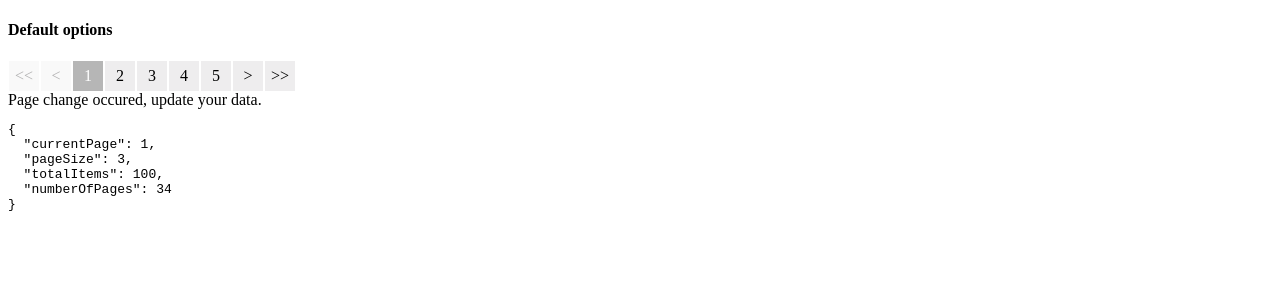
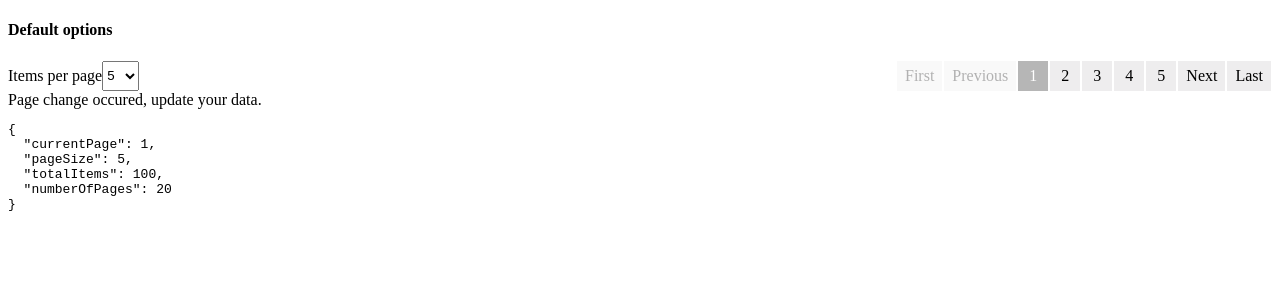
Before and after one commit to slavede/ngx-paginate, an Angular app: page / in a window 1280 px wide. Shown: the top 300 px of the page. Built offline with nearby package versions, Linux system fonts and the light colour scheme.

Commit message:
Update depenendencies fixes #5. Add support for changing page size fixes #3. Add index.ts

```diff
--- /dev/null
+++ b/index.ts
@@ -0,0 +1,2 @@
+export * from './src/app/ngx-paginate.module';
+export * from './src/app/paginate.component';
--- a/src/app/app.component.ts
+++ b/src/app/app.component.ts
@@ -9,7 +9,7 @@ import { PageState } from './paginate.component';
 export class AppComponent {
   page: PageState = {
     currentPage : 1,
-    pageSize : 3,
+    pageSize : 5,
     totalItems: 100
   };
 
--- a/src/app/paginate.component.html
+++ b/src/app/paginate.component.html
@@ -1,16 +1,23 @@
+<div class="page-size-selection">
+  <span>{{internalOptions.titles.pageSize}}</span>
+  <select (change)="setPageSize($event.target.value)">
+    <option *ngFor="let opt of internalOptions.pageSizes">{{opt.display}}</option>
+  </select>
+</div>
+<div class="pages">
   <span
     class="prev-button page-entry"
-  *ngIf="options.previousPage"
+    *ngIf="internalOptions.previousPage"
     (click)="setPage(1)"
     [ngClass]="{'disabled':page.currentPage === 1}">
-  {{options.titles.firstPage}}
+    {{internalOptions.titles.firstPage}}
   </span>
   <span
     class="prev-button page-entry"
-  *ngIf="options.previousPage"
+    *ngIf="internalOptions.previousPage"
     (click)="previousPage()"
     [ngClass]="{'disabled':page.currentPage === 1}">
-  {{options.titles.previousPage}}
+    {{internalOptions.titles.previousPage}}
   </span>
   <span class="page-selection">
     <span
@@ -21,15 +28,16 @@
   </span>
   <span
     class="next-button page-entry"
-  *ngIf="options.nextPage"
+    *ngIf="internalOptions.nextPage"
     (click)="nextPage()"
     [ngClass]="{'disabled':page.currentPage === page.numberOfPages}">
-    {{options.titles.nextPage}}
+      {{internalOptions.titles.nextPage}}
   </span>
   <span
     class="prev-button page-entry"
-  *ngIf="options.previousPage"
+    *ngIf="internalOptions.previousPage"
     (click)="setPage(page.numberOfPages)"
     [ngClass]="{'disabled':page.currentPage === page.numberOfPages}">
-  {{options.titles.lastPage}}
+    {{internalOptions.titles.lastPage}}
   </span>
+</div>
--- a/src/app/paginate.component.scss
+++ b/src/app/paginate.component.scss
@@ -1,14 +1,26 @@
+$height: 30px;
+
 :host {
   display: flex;
+  width: 100%;
+  align-items: center;
+  justify-content: space-between;
 }
 .page-selection {
   display: flex;
   justify-content: center;
 }
 
+select {
+  height: $height;
+}
+
+.pages {
+  display: flex;
+}
+
 .page-entry {
-  width: 30px;
-  height: 30px;
+  height: $height;
   display: flex;
   align-items: center;
   justify-content: center;
@@ -16,6 +28,10 @@
   background-color: #EEEDEE;
   margin: 0 1px;
   cursor: pointer;
+  white-space: nowrap;
+  min-width: 14px;
+  width: auto;
+  padding: 0 8px;
   &.active {
     color: white;
     background-color: rgb(182, 182, 182);
--- a/src/app/paginate.component.ts
+++ b/src/app/paginate.component.ts
@@ -1,12 +1,4 @@
-import {
-  Component,
-  DoCheck,
-  EventEmitter,
-  Input,
-  OnInit,
-  Output,
-  SimpleChanges
-} from '@angular/core';
+import { Component, DoCheck, EventEmitter, Input, OnChanges, OnInit, Output, SimpleChanges } from '@angular/core';
 
 export class PageState {
   currentPage: number;
@@ -21,37 +13,56 @@ export class PaginateOptions {
   previousPage: boolean;
   nextPage: boolean;
   lastPage: boolean;
-  titles: {
+  pageSizes?: {
+    value: number,
+    display: string
+  }[];
+  titles?: {
     firstPage: string;
     lastPage: string;
     previousPage: string;
     nextPage: string;
+    pageSize: string;
   };
 }
+
+const defaults: PaginateOptions = {
+  spanPages : 2,
+  previousPage: true,
+  nextPage: true,
+  firstPage: true,
+  lastPage: true,
+  titles: {
+    firstPage: 'First',
+    previousPage: 'Previous',
+    lastPage: 'Last',
+    nextPage: 'Next',
+    pageSize: 'Items per page'
+  },
+  pageSizes: [{
+    value: 5,
+    display: '5'
+  }, {
+    value: 10,
+    display: '10'
+  }, {
+    value: 15,
+    display: '15'
+  }]
+};
 
 @Component({
   selector: 'ngx-paginate',
   templateUrl: './paginate.component.html',
   styleUrls: ['./paginate.component.scss']
 })
-export class NgxPaginateComponent implements OnInit, DoCheck {
-  @Input() options: PaginateOptions = {
-    spanPages : 2,
-    previousPage: true,
-    nextPage: true,
-    firstPage: true,
-    lastPage: true,
-    titles: {
-      firstPage: '<<',
-      previousPage: '<',
-      lastPage: '>>',
-      nextPage: '>'
-    }
-  };
+export class NgxPaginateComponent implements OnInit, DoCheck, OnChanges {
+
+  internalOptions: PaginateOptions;
+  @Input() options: PaginateOptions;
 
   @Input() page: PageState;
   @Output() pageChange = new EventEmitter<PageState>();
-
 
   constructor() {
     this.range = [];
@@ -60,8 +71,35 @@ export class NgxPaginateComponent implements OnInit, DoCheck {
   range: number[];
   ngOnInit() {
     this.range = [];
+    this.setOptions();
 
     this.calculateRange();
+    this.pageChange.emit(this.page);
+  }
+
+  setOptions() {
+    if (!this.options) {
+      this.options = defaults;
+    }
+    this.internalOptions = {
+      spanPages: this.options.spanPages || defaults.spanPages,
+      previousPage: this.options.previousPage || defaults.previousPage,
+      nextPage: this.options.nextPage || defaults.nextPage,
+      firstPage: this.options.firstPage || defaults.firstPage,
+      lastPage: this.options.lastPage || defaults.lastPage,
+      titles: {
+        firstPage: this.options.titles.firstPage || defaults.titles.firstPage,
+        previousPage: this.options.titles.previousPage || defaults.titles.previousPage,
+        lastPage: this.options.titles.lastPage || defaults.titles.lastPage,
+        nextPage: this.options.titles.nextPage || defaults.titles.nextPage,
+        pageSize: this.options.titles.pageSize || defaults.titles.pageSize
+      },
+      pageSizes: this.options.pageSizes || defaults.pageSizes.slice()
+    };
+  }
+
+  setPageSize(pageSize) {
+    this.page.pageSize = parseInt(pageSize, 10);
     this.pageChange.emit(this.page);
   }
 
@@ -107,7 +145,6 @@ export class NgxPaginateComponent implements OnInit, DoCheck {
       }
     }
 
-    // this.pageChange.emit(this.page);
   }
 
   setPage(page: number) {
@@ -116,7 +153,6 @@ export class NgxPaginateComponent implements OnInit, DoCheck {
       this.calculateRange();
       this.pageChange.emit(this.page);
     }
-
   }
 
   previousPage() {
@@ -131,10 +167,15 @@ export class NgxPaginateComponent implements OnInit, DoCheck {
     }
   }
 
-
   ngDoCheck(): void {
     if (this.page) {
       this.calculateRange();
     }
   }
+
+  ngOnChanges(changes: SimpleChanges): void {
+    if (changes['options'] && changes['options'].currentValue) {
+      this.setOptions();
+    }
+  }
 }
```
Also changed, not shown: package.json (+15 -15 lines). Lines whose indentation alone changed are shown as unchanged.
